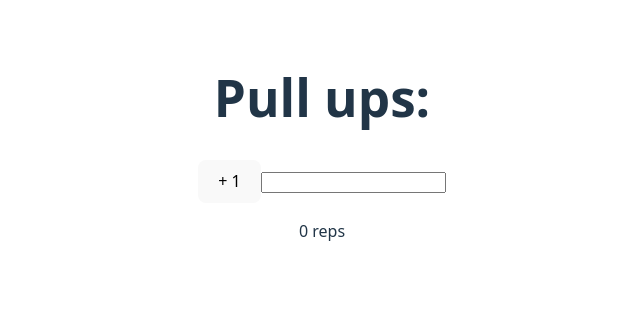
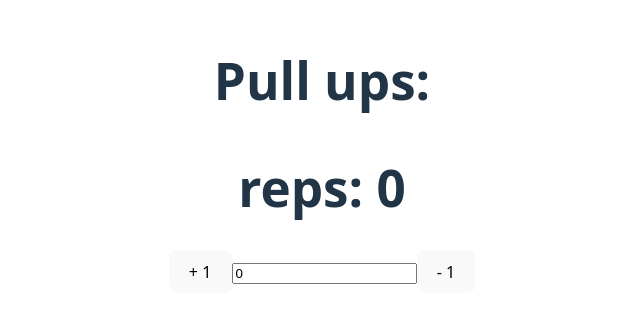
Before and after one commit to Khaanh/MyProgress, a React (Vite) app: page / in a window 1280 px wide. Shown: the part 253-576 px from the top of the page, without its empty margins (318-958 px from the left). Built offline with nearby package versions, Linux system fonts and the light colour scheme.

Commit message:
WIP: create RepsCounter component

```diff
--- a/src/App.tsx
+++ b/src/App.tsx
@@ -1,26 +1,11 @@
-import { useState } from "react";
+import RepsCounter from "./components/RepsCounter.tsx";
+
 import "./App.css";
 
 function App() {
-	const [reps, setReps] = useState(0);
-
-	const handleAddReps = (val = 0) => {
-		if (!val) {
-			handleAddReps((curVal) => curVal + val);
-		}
-		setReps((curVal) => curVal + 1);
-	};
-
 	return (
 		<div>
-			<h1>Pull ups:</h1>
-			<form onSubmit={(e) => e.preventDefault()}>
-				<button onClick={() => handleAddReps()}>+ 1</button>
-				<input type="number" onInput={(e) => handleAddReps()} />
-				<p>
-					<span>{reps}</span> reps
-				</p>
-			</form>
+			<RepsCounter />
 		</div>
 	);
 }
--- /dev/null
+++ b/src/components/RepsCounter.tsx
@@ -0,0 +1,37 @@
+import { useState } from "react";
+// import styles from "./RepsCounter.module.css";
+
+export default function RepsCounter() {
+	const [reps, setReps] = useState<number>(0);
+	const onRepsCounter = (val: number) => {
+		setReps(val);
+	};
+
+	const handlePlusRep = () => {
+		setReps((curVal) => curVal + 1);
+	};
+
+	const handleMinusRep = () => {
+		setReps((curVal) => curVal - 1);
+	};
+
+	return (
+		<div>
+			<form onSubmit={(e) => e.preventDefault()}>
+				<h1>
+					<p>Pull ups:</p>
+					<span>reps: {reps}</span>
+				</h1>
+
+				<button onClick={handlePlusRep}>+ 1</button>
+				<label>
+					<input
+						value={reps}
+						onChange={(e) => onRepsCounter(Number(e.target.value))}
+					/>
+				</label>
+				<button onClick={handleMinusRep}>- 1</button>
+			</form>
+		</div>
+	);
+}
```
Also changed, not shown: src/components/RepsCounter.module.css (added).
